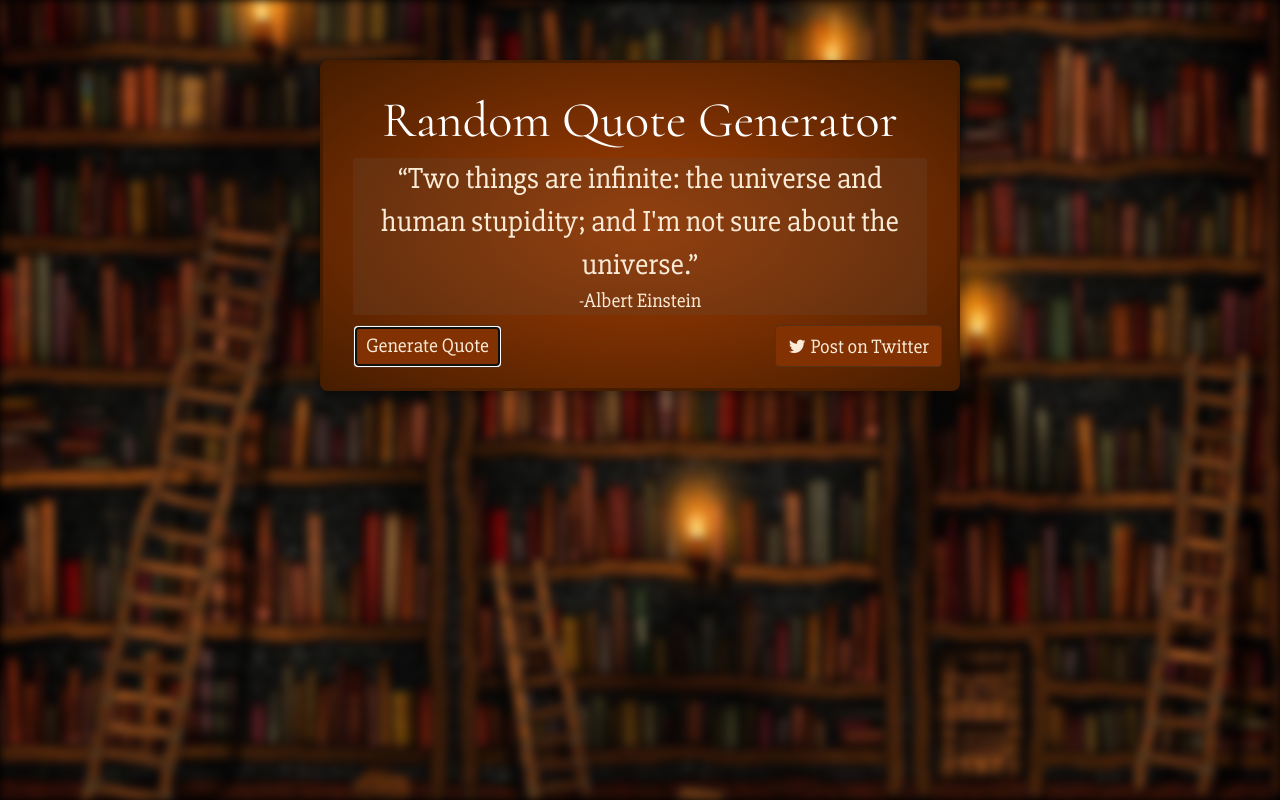
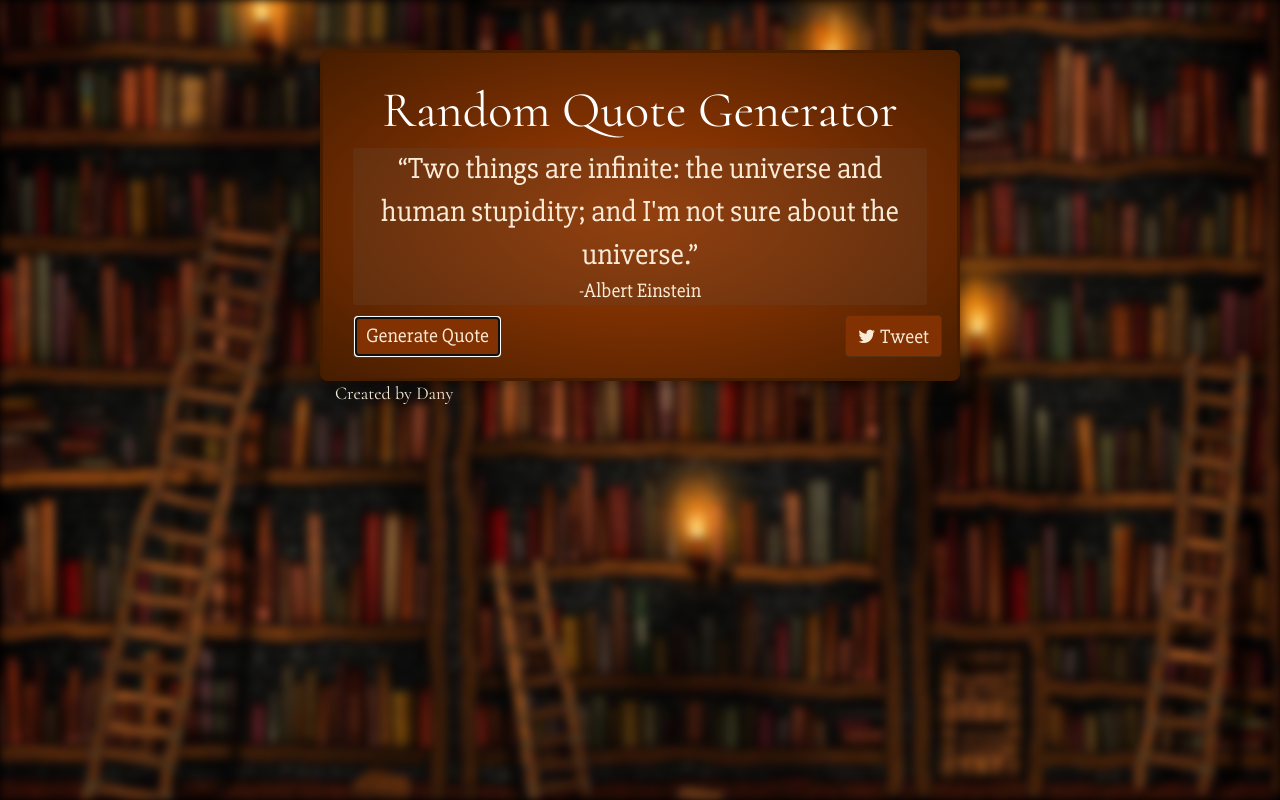
Before and after one commit to LocksDany/rqm, a plain HTML site: page index.html in a window 1280 px wide. Both pictures are taken after a click on the button "Generate Quote". Drawn offline with nearby package versions, Linux system fonts and the light colour scheme.

Commit message:
Tweet Function Added

```diff
--- a/css/main.css
+++ b/css/main.css
@@ -1,6 +1,6 @@
 /*Setting Bases*/
 body {
-    margin-top: 60px;
+    margin-top: 50px;
     background-color: black;
 }
 
@@ -97,6 +97,11 @@ a {
     background-color: antiquewhite;
 }
 
+.credits{
+    font-family: 'Cormorant';
+    font-size: 18px;
+}
+
 /*For Testing*/
 .border{
     border-style: solid;
--- a/index.html
+++ b/index.html
@@ -34,15 +34,18 @@
 
 
                 <div class="col pull-right">
+                    <span id="tweet">
+
                     <a href="#" id="twitter-button" class="twitter btn btn-social btn-twitter">
                     <span class="fa fa-lg fa-twitter">
-                        <span class="twitter-text"> Post on Twitter</span>
+                        <span class="twitter-text"> Tweet</span>
                     </span>
                     </a>
-
+                    </span>
+                </div>
                 </div>
 
-                </div>
+            <div class="col-md-6 col-centered"><p class="credits">Created by <a href="#">Dany</a></p></div>
 
         </div>
     </div>
--- a/js/js.js
+++ b/js/js.js
@@ -1,4 +1,7 @@
 $(document).ready(function(){
+
+    var quoteContent = [];
+
     $("#gen-button").on('click', function(){
    $.getJSON("/js/json/quotes.json", function(json){
       var html = "";
@@ -10,6 +13,8 @@ $(document).ready(function(){
 
        json.forEach(function(val){
            html += val.quote + "<br>" + "<span class='author'>" + "-" + val.author + "</span>";
+           quoteContent = [val.quote, val.author];
+           quoteContent = quoteContent.join(' ');
        });
 
        $("#gen").html(html);
@@ -18,7 +23,17 @@ $(document).ready(function(){
 });
 
     $("#twitter-button").on('click', function(){
-       window.alert("Works!");
+        quoteContent = quoteContent.replace(';', '%3B')
+        quoteContent = quoteContent.replace(',', '%2C')
+        var url = quoteContent.split(' ').join('%20');
+
+        window.open("https://twitter.com/intent/tweet?text=" + url, 'popUpWindow')
+
+        //$("#tweet").html(
+        //"<a href='https://twitter.com/intent/tweet?text=" + url + "' id='twitter-button' class='twitter btn btn-social btn-twitter'><span class='fa fa-lg fa-twitter'><span class='twitter-text'> Tweet</span></span></a>"
+        //);
+        console.log(url);
+
     });
 
 });
```
